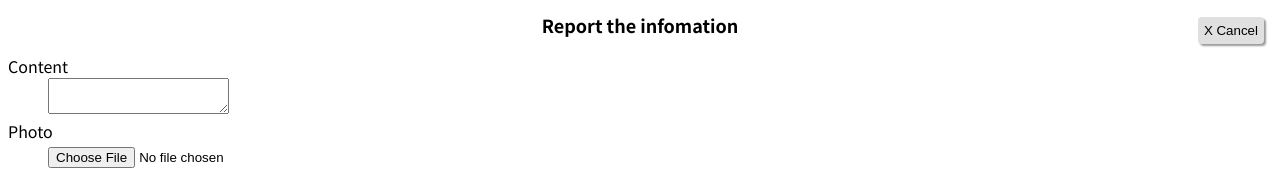
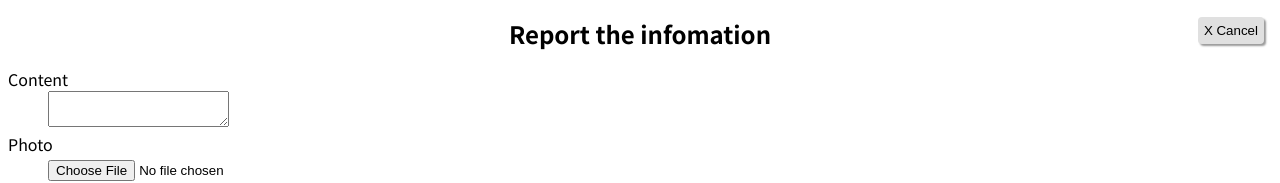
Before and after one commit to yrm006/cityhall, a website: page citizen/www/report.html in a window 1280 px wide. Shown: the top 183 px of the page. Drawn offline with nearby package versions, Linux system fonts and the light colour scheme.

Commit message:
Update style.css

```diff
--- a/citizen/www/style.css
+++ b/citizen/www/style.css
@@ -18,6 +18,6 @@ button::active {
 }
 
 h1 {
-  font-size: large;
+  font-size: x-large;
   text-align: center;
 }
```
